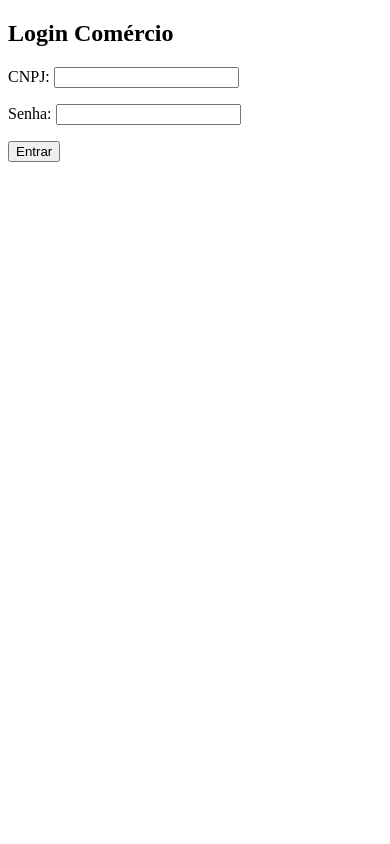
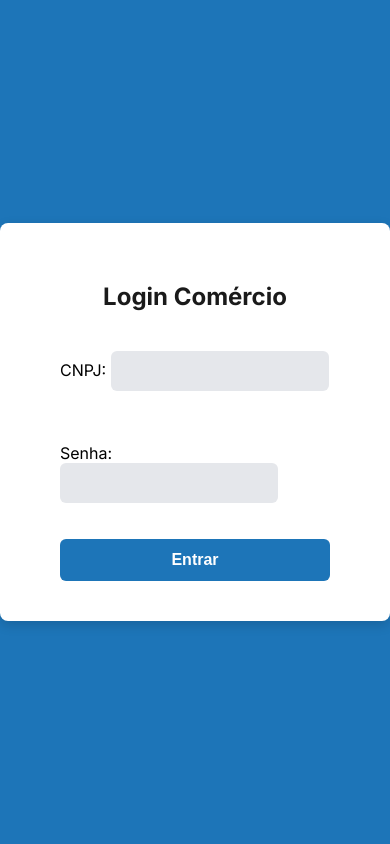
Before and after one commit to Lufe3r/BXD-Santista, a Django app: page /login/comercio in a window 390 px wide. Run offline with Django 5.2, Linux system fonts and the light colour scheme.

Commit message:
Se Deus quiser vai

```diff
--- a/core/templates/login_comercio.html
+++ b/core/templates/login_comercio.html
@@ -1,9 +1,93 @@
 <!DOCTYPE html>
-<html>
+<html lang="pt-BR">
 <head>
+  <meta charset="UTF-8" />
+  <meta name="viewport" content="width=device-width, initial-scale=1" />
   <title>Login Comércio</title>
+
+  <!-- Fonte Inter -->
+  <link href="https://fonts.googleapis.com/css2?family=Inter:wght@400;700&display=swap" rel="stylesheet" />
+
+  <style>
+    body {
+      font-family: 'Inter', sans-serif;
+      background-color: #1D75B8;
+      min-height: 100vh;
+      margin: 0;
+      display: flex;
+      justify-content: center;
+      align-items: center;
+    }
+
+    .container {
+      background-color: white;
+      padding: 40px 60px;
+      border-radius: 8px;
+      box-shadow: 0 4px 12px rgba(0,0,0,0.15);
+      width: 350px;
+    }
+
+    h2 {
+      color: #1A1A1A;
+      font-weight: 700;
+      font-size: 1.5rem;
+      margin-bottom: 24px;
+      text-align: center;
+    }
+
+    form {
+      display: flex;
+      flex-direction: column;
+      gap: 20px;
+    }
+
+    input[type="text"],
+    input[type="password"] {
+      background-color: #E5E7EB; /* Cinza claro */
+      border: none;
+      padding: 12px 16px;
+      border-radius: 6px;
+      font-size: 0.9rem;
+      color: #1A1A1A;
+      outline: none;
+    }
+
+    input::placeholder {
+      color: #7A7A7A;
+    }
+
+    button {
+      background-color: #1D75B8;
+      color: white;
+      font-weight: 700;
+      font-size: 1rem;
+      padding: 12px;
+      border: none;
+      border-radius: 6px;
+      cursor: pointer;
+      transition: background-color 0.3s ease;
+    }
+
+    button:hover {
+      background-color: #1660a0;
+    }
+
+    ul.messages {
+      margin-top: 20px;
+      padding-left: 20px;
+      color: #ff4444;
+      font-weight: 600;
+      font-size: 0.9rem;
+      list-style-type: disc;
+    }
+
+    ul.messages li {
+      margin-bottom: 8px;
+    }
+  </style>
 </head>
 <body>
+  <div class="container">
     <h2>Login Comércio</h2>
     <form method="post">
       {% csrf_token %}
@@ -12,11 +96,12 @@
     </form>
 
     {% if messages %}
-    <ul>
+      <ul class="messages">
         {% for message in messages %}
           <li>{{ message }}</li>
         {% endfor %}
       </ul>
     {% endif %}
+  </div>
 </body>
 </html>
```
Also changed, not shown: core/templates/cadastro_cliente.html (+32 -13 lines), core/templates/cadastro_comercio.html (+24 -9 lines), core/templates/login_cliente.html (+24 -7 lines), db.sqlite3. Lines whose indentation alone changed are shown as unchanged.
